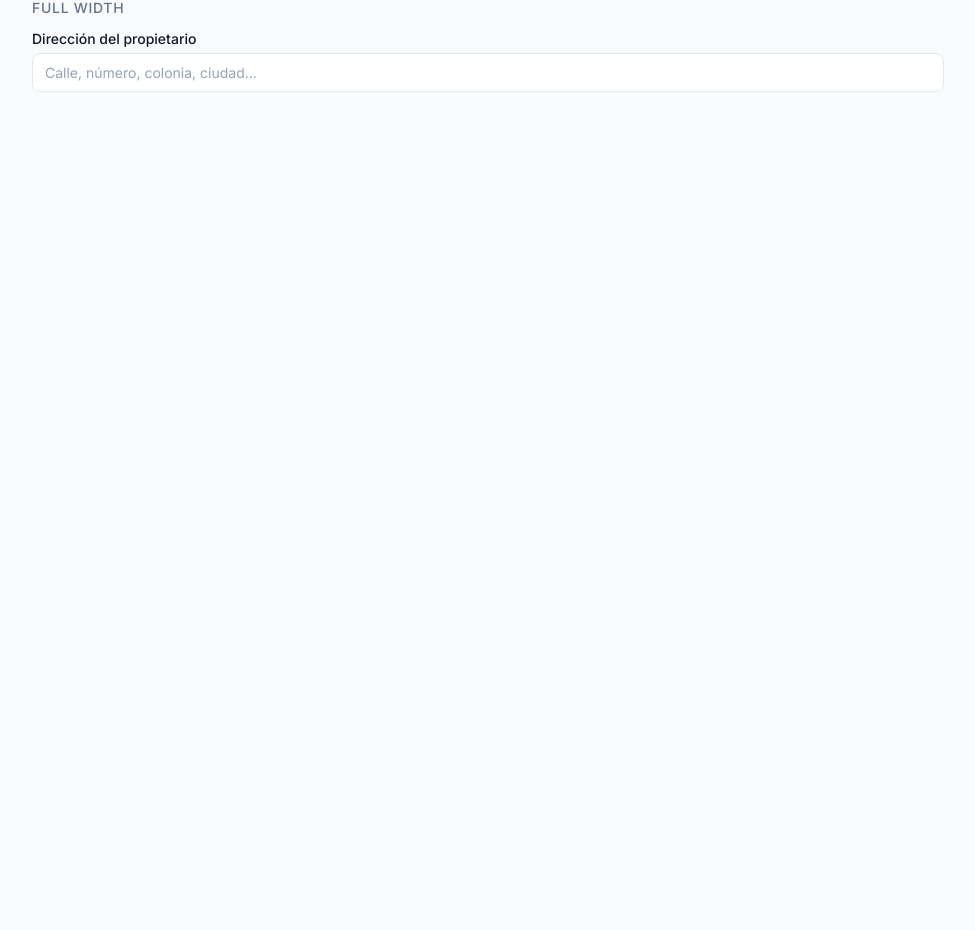
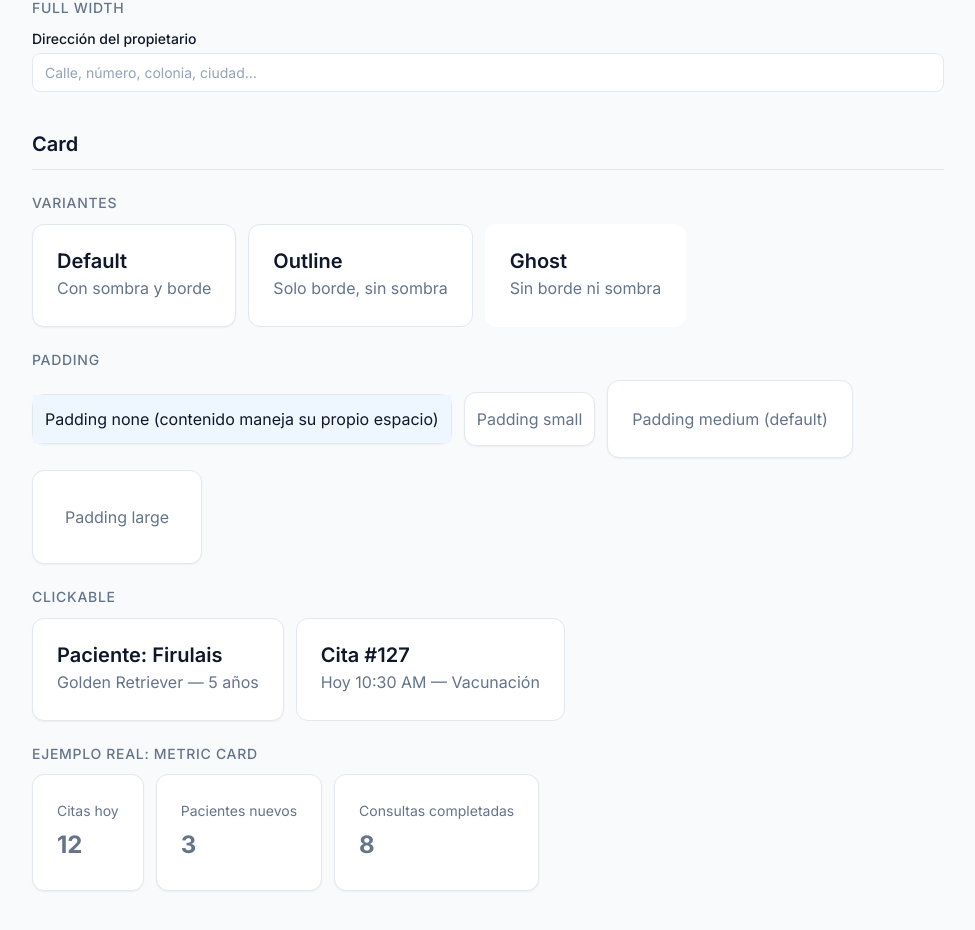
Before and after one commit to JuanM1005/petcare-frontend-demo, a React (Vite) app: page / in a window 1280 px wide. Shown: the part 1240-2170 px from the top of the page, without its empty margins (152-1127 px from the left). Before the commit the page ends 1404 px from the top, so only its background shows below. Built offline with nearby package versions, Linux system fonts and the light colour scheme.

Commit message:
feat(ui): añadir componente Card con variantes, padding y estado clickeable.

```diff
--- a/src/components/shared/DesignSystemShowcase/DesignSystemShowcase.tsx
+++ b/src/components/shared/DesignSystemShowcase/DesignSystemShowcase.tsx
@@ -1,4 +1,4 @@
-import { ButtonSection, InputSection } from './sections';
+import { ButtonSection, InputSection, CardSection } from './sections';
 import styles from './DesignSystemShowcase.module.css';
 
 /**
@@ -22,8 +22,8 @@ const DesignSystemShowcase = () => {
       {/* Aquí irán más secciones conforme se creen más componentes */}
       {/* -------- INPUT -------- */}
       <InputSection />
-      {/* <Section title="Card"> ... </Section> */}
-      {/* <Section title="Badge"> ... </Section> */}
+      <CardSection />
+      {/* <Badge />*/}
     </div>
   );
 };
--- /dev/null
+++ b/src/components/shared/DesignSystemShowcase/sections/CardSection.tsx
@@ -0,0 +1,126 @@
+import { Card } from '@/components/ui';
+import { Section, Subsection } from '../ShowcaseLayout';
+import styles from '../DesignSystemShowcase.module.css';
+
+export const CardSection = () => {
+  return (
+    <Section title="Card">
+      <Subsection title="Variantes">
+        <div className={styles.row}>
+          <Card variant="default">
+            <h3>Default</h3>
+            <p>Con sombra y borde</p>
+          </Card>
+          <Card variant="outline">
+            <h3>Outline</h3>
+            <p>Solo borde, sin sombra</p>
+          </Card>
+          <Card variant="ghost">
+            <h3>Ghost</h3>
+            <p>Sin borde ni sombra</p>
+          </Card>
+        </div>
+      </Subsection>
+
+      <Subsection title="Padding">
+        <div className={styles.row}>
+          <Card padding="none">
+            <div
+              style={{
+                padding: 'var(--spacing-3)',
+                background: 'var(--color-primary-50)',
+              }}
+            >
+              Padding none (contenido maneja su propio espacio)
+            </div>
+          </Card>
+          <Card padding="sm">
+            <p>Padding small</p>
+          </Card>
+          <Card padding="md">
+            <p>Padding medium (default)</p>
+          </Card>
+          <Card padding="lg">
+            <p>Padding large</p>
+          </Card>
+        </div>
+      </Subsection>
+
+      <Subsection title="Clickable">
+        <div className={styles.row}>
+          <Card isClickable onClick={() => alert('Card clickeada')}>
+            <h3>Paciente: Firulais</h3>
+            <p>Golden Retriever — 5 años</p>
+          </Card>
+          <Card
+            variant="outline"
+            isClickable
+            onClick={() => alert('Cita seleccionada')}
+          >
+            <h3>Cita #127</h3>
+            <p>Hoy 10:30 AM — Vacunación</p>
+          </Card>
+        </div>
+      </Subsection>
+
+      <Subsection title="Ejemplo real: Metric Card">
+        <div className={styles.row}>
+          <Card>
+            <p
+              style={{
+                fontSize: 'var(--font-size-sm)',
+                color: 'var(--color-text-secondary)',
+              }}
+            >
+              Citas hoy
+            </p>
+            <p
+              style={{
+                fontSize: 'var(--font-size-2xl)',
+                fontWeight: 'var(--font-weight-bold)',
+              }}
+            >
+              12
+            </p>
+          </Card>
+          <Card>
+            <p
+              style={{
+                fontSize: 'var(--font-size-sm)',
+                color: 'var(--color-text-secondary)',
+              }}
+            >
+              Pacientes nuevos
+            </p>
+            <p
+              style={{
+                fontSize: 'var(--font-size-2xl)',
+                fontWeight: 'var(--font-weight-bold)',
+              }}
+            >
+              3
+            </p>
+          </Card>
+          <Card>
+            <p
+              style={{
+                fontSize: 'var(--font-size-sm)',
+                color: 'var(--color-text-secondary)',
+              }}
+            >
+              Consultas completadas
+            </p>
+            <p
+              style={{
+                fontSize: 'var(--font-size-2xl)',
+                fontWeight: 'var(--font-weight-bold)',
+              }}
+            >
+              8
+            </p>
+          </Card>
+        </div>
+      </Subsection>
+    </Section>
+  );
+};
--- a/src/components/shared/DesignSystemShowcase/sections/index.ts
+++ b/src/components/shared/DesignSystemShowcase/sections/index.ts
@@ -1,2 +1,3 @@
 export * from './ButtonSection';
 export * from './InputSection';
+export * from './CardSection';
--- /dev/null
+++ b/src/components/ui/Card/Card.module.css
@@ -0,0 +1,57 @@
+/* ============================================
+   Card — Componente primitivo
+   Contenedor visual que agrupa y eleva contenido.
+   ============================================ */
+
+.card {
+  border-radius: var(--radius-xl);
+  background-color: var(--color-background);
+  transition:
+    box-shadow var(--transition-fast),
+    border-color var(--transition-fast);
+}
+
+/* --- Variantes --- */
+
+.default {
+  border: 1px solid var(--color-border);
+  box-shadow: var(--shadow-sm);
+}
+
+.outline {
+  border: 1px solid var(--color-border);
+}
+
+.ghost {
+  border: 1px solid transparent;
+}
+
+/* --- Padding --- */
+
+.none {
+  padding: 0;
+}
+.sm {
+  padding: var(--spacing-3);
+}
+.md {
+  padding: var(--spacing-6);
+}
+.lg {
+  padding: var(--spacing-8);
+}
+
+/* --- Clickable --- */
+
+.clickable {
+  cursor: pointer;
+}
+
+.clickable:hover {
+  box-shadow: var(--shadow-md);
+  border-color: var(--color-border-hover);
+}
+
+.clickable:active {
+  box-shadow: var(--shadow-sm);
+}
--- /dev/null
+++ b/src/components/ui/Card/Card.tsx
@@ -0,0 +1,40 @@
+import type { CardProps } from './Card.types';
+import styles from './Card.module.css';
+
+/**
+ * Card primitivo del sistema de diseño.
+ * Contenedor visual que agrupa y eleva contenido.
+ *
+ * @example
+ * <Card variant="default" padding="md">
+ *   <h3>Firulais</h3>
+ *   <p>Golden Retriever — 5 años</p>
+ * </Card>
+ */
+
+const Card = ({
+  children,
+  variant = 'default',
+  padding = 'md',
+  isClickable = false,
+  className,
+  ...rest
+}: CardProps) => {
+  const cardClasses = [
+    styles.card,
+    styles[variant],
+    styles[padding],
+    isClickable ? styles.clickable : '',
+    className ?? '',
+  ]
+    .filter(Boolean)
+    .join(' ');
+
+  return (
+    <div className={cardClasses} {...rest}>
+      {children}
+    </div>
+  );
+};
+
+export default Card;
--- a/src/components/ui/index.ts
+++ b/src/components/ui/index.ts
@@ -3,3 +3,6 @@ export type { ButtonProps } from './Button/Button.types';
 
 export { default as Input } from './Input/Input';
 export type { InputProps } from './Input/Input.types';
+
+export { default as Card } from './Card/Card';
+export type { CardProps } from './Card/Card.types';
```
Also changed, not shown: src/components/ui/Card/Card.types.ts (added, +25 -0 lines).
